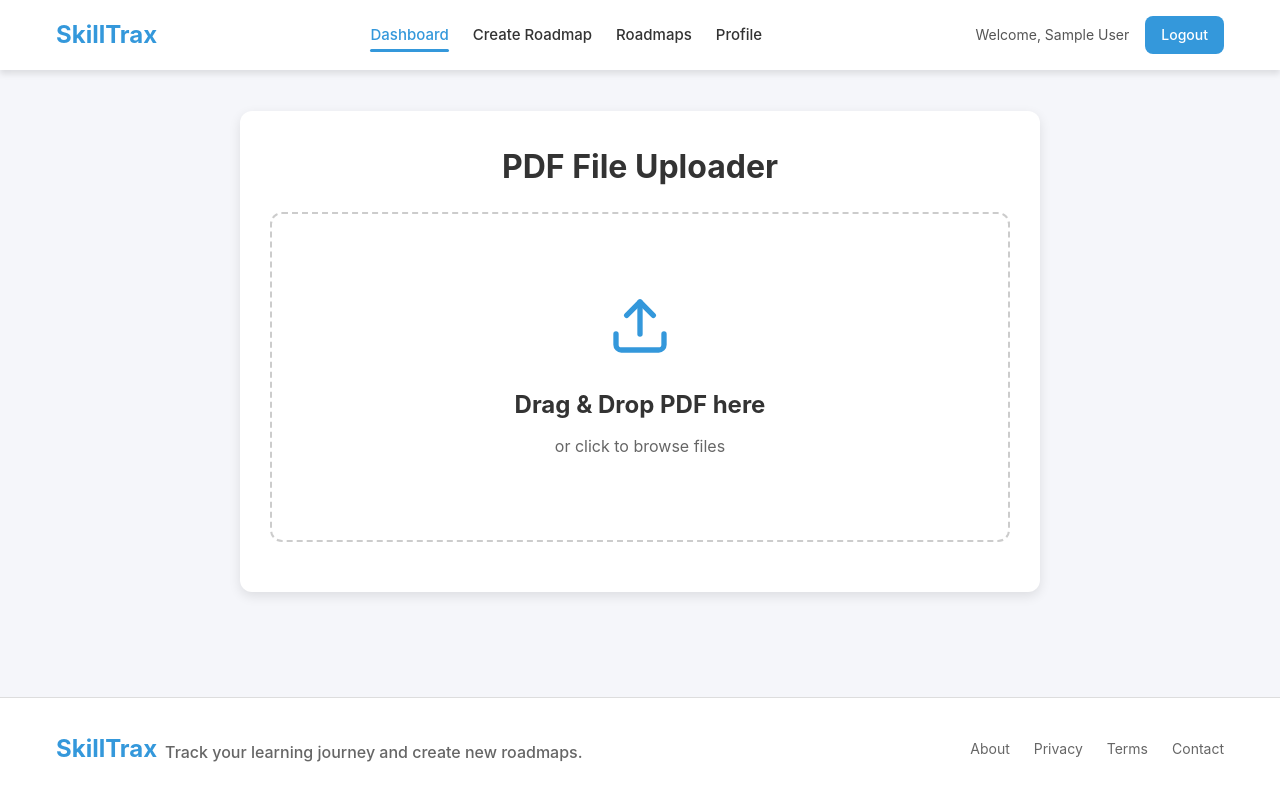
After one commit to AdvaitMhalungekar/SkillTraxx, a Flask app: page /syllabus in a window 1280 px wide. The commit adds this page. Run offline with Flask 3, Linux system fonts and the light colour scheme; the visitor is signed in with stand-in values (Sample User, id 1); tables that the repository leaves empty hold one stand-in row (values such as "Sample post"); some libraries are stand-ins or nearby versions.

Commit message:
Added syllabus  feature

```diff
--- a/app.py
+++ b/app.py
@@ -407,7 +407,20 @@ def clear_session():
     session.clear()
     flash("Session cleared. Please log in again.")
     return redirect(url_for('login'))
+#syllabus route
+@app.route('/syllabus')
+def syllabus():
+    if 'user_id' not in session:
+        flash("You must log in first!")
+        return redirect(url_for('login'))
 
+    user = User.query.get(session['user_id'])
+    if not user:
+        session.pop('user_id', None)
+        flash("User not found, please log in again.")
+        return redirect(url_for('login'))
+
+    return render_template('syllabus.html', user=user)
 # Run App
 if __name__ == '__main__':
     app.run(debug=True, threaded=True)
--- a/templates/dashboard.html
+++ b/templates/dashboard.html
@@ -160,7 +160,7 @@
         });
 
         document.getElementById('upload-syllabus-btn').addEventListener('click', function () {
-            alert('Opening Upload Syllabus Modal...');
+            window.location.href = "{{ url_for('syllabus') }}";
         });
 
         // Roadmap card interactivity - updated to redirect instead of alert
--- /dev/null
+++ b/templates/syllabus.html
@@ -0,0 +1,286 @@
+<!DOCTYPE html>
+<html lang="en">
+
+<head>
+    <meta charset="UTF-8">
+    <meta name="viewport" content="width=device-width, initial-scale=1.0">
+    <title>SkillTrax - Dashboard</title>
+    <link rel="stylesheet" href="{{ url_for('static', filename='styles.css') }}">
+    <link href="https://fonts.googleapis.com/icon?family=Material+Icons" rel="stylesheet">
+    <style>
+        /* PDF Uploader CSS */
+        body {
+            display: flex;
+            flex-direction: column;
+            min-height: 100vh;
+            margin: 0;
+        }
+
+        .main-container {
+            display: flex;
+            justify-content: center;
+            align-items: center;
+            flex: 1;
+            width: 100%;
+            padding: 0;
+            margin: 0;
+        }
+
+        .card {
+            background-color: #ffffff;
+            padding: 30px;
+            border-radius: 12px;
+            box-shadow: 0 4px 12px rgba(0, 0, 0, 0.1);
+            width: 90%;
+            max-width: 800px;
+            text-align: center;
+            margin: 0 auto;
+        }
+
+        .drop-zone {
+            border: 2px dashed #cccccc;
+            padding: 80px 40px;
+            border-radius: 12px;
+            cursor: pointer;
+            transition: background-color 0.3s ease;
+            margin: 20px 0;
+        }
+
+        .drop-zone.drag-over {
+            background-color: #f4f4f4;
+        }
+
+        .drop-zone-icon svg {
+            margin-bottom: 20px;
+            color: rgb(52,152,219);
+            width: 64px;
+            height: 64px;
+        }
+
+        .drop-zone-text {
+            font-size: 24px;
+            font-weight: bold;
+            margin-bottom: 10px;
+        }
+
+        .drop-zone-subtext {
+            font-size: 16px;
+            color: #666;
+        }
+
+        .file-info {
+            margin-top: 20px;
+            display: none;
+        }
+
+        .file-info.active {
+            display: block;
+        }
+
+        .file-name, .file-size {
+            margin-top: 10px;
+            font-size: 16px;
+        }
+
+        .error-message, .success-message {
+            display: none;
+            margin-top: 20px;
+            padding: 15px;
+            border-radius: 8px;
+            width: 100%;
+        }
+
+        .error-message.active {
+            display: block;
+            background-color: #ffe6e6;
+            color: #ff4d4d;
+        }
+
+        .success-message.active {
+            display: block;
+            background-color: #e6ffe6;
+            color: #4dff4d;
+        }
+
+
+        header, footer {
+            flex-shrink: 0;
+            width: 100%;
+        }
+
+
+        @media (max-width: 768px) {
+            .card {
+                width: 95%;
+                padding: 20px;
+            }
+
+            .drop-zone {
+                padding: 40px 20px;
+            }
+
+            .drop-zone-icon svg {
+                width: 48px;
+                height: 48px;
+            }
+
+            .drop-zone-text {
+                font-size: 20px;
+            }
+        }
+    </style>
+    <script src="https://cdnjs.cloudflare.com/ajax/libs/pdf.js/2.10.377/pdf.min.js"></script>
+</head>
+
+<body>
+    <header>
+        <nav>
+            <div class="logo">SkillTrax</div>
+            <div class="nav-links">
+                <a href="{{ url_for('dashboard') }}" class="active">Dashboard</a>
+                <a href="{{ url_for('create_roadmap')}}">Create Roadmap</a>
+                <a href="#">Roadmaps</a>
+                <a href="#">Profile</a>
+            </div>
+            <div class="user-menu">
+                <span>Welcome, {{ user.name }}</span>
+                <a href="{{ url_for('logout') }}" class="logout-btn">Logout</a>
+            </div>
+        </nav>
+    </header>
+
+    <div class="main-container">
+        <div class="card">
+            <h1>PDF File Uploader</h1>
+            <div class="upload-container">
+                <div id="drop-zone" class="drop-zone">
+                    <div class="drop-zone-icon">
+                        <svg xmlns="http://www.w3.org/2000/svg" width="48" height="48" viewBox="0 0 24 24" fill="none" stroke="currentColor" stroke-width="2" stroke-linecap="round" stroke-linejoin="round">
+                            <path d="M21 15v4a2 2 0 0 1-2 2H5a2 2 0 0 1-2-2v-4"></path>
+                            <polyline points="17 8 12 3 7 8"></polyline>
+                            <line x1="12" y1="3" x2="12" y2="15"></line>
+                        </svg>
+                    </div>
+                    <div class="drop-zone-text">Drag & Drop PDF here</div>
+                    <div class="drop-zone-subtext">or click to browse files</div>
+                    <input type="file" id="pdf-upload" class="file-input" accept=".pdf" style="display: none;" />
+                </div>
+                <div id="error-message" class="error-message">Please select a valid PDF file.</div>
+                <div id="success-message" class="success-message">PDF file selected successfully!</div>
+                <div id="file-info" class="file-info">
+                    <div id="file-name" class="file-name"></div>
+                    <div id="file-size" class="file-size"></div>
+                </div>
+            </div>
+        </div>
+    </div>
+
+    <footer>
+        <div class="footer-container">
+            <div class="footer-left">
+                <div class="logo">SkillTrax</div>
+                <p>Track your learning journey and create new roadmaps.</p>
+            </div>
+            <div class="footer-right">
+                <a href="#">About</a>
+                <a href="#">Privacy</a>
+                <a href="#">Terms</a>
+                <a href="#">Contact</a>
+            </div>
+        </div>
+    </footer>
+
+    <script>
+        // Add JavaScript for the file uploader functionality
+        document.addEventListener('DOMContentLoaded', function() {
+            const dropZone = document.getElementById('drop-zone');
+            const fileInput = document.getElementById('pdf-upload');
+            const errorMessage = document.getElementById('error-message');
+            const successMessage = document.getElementById('success-message');
+            const fileInfo = document.getElementById('file-info');
+            const fileName = document.getElementById('file-name');
+            const fileSize = document.getElementById('file-size');
+
+            // Click on drop zone to trigger file input
+            dropZone.addEventListener('click', function() {
+                fileInput.click();
+            });
+
+            // Handle file selection
+            fileInput.addEventListener('change', function(e) {
+                handleFiles(e.target.files);
+            });
+
+            // Handle drag and drop events
+            dropZone.addEventListener('dragover', function(e) {
+                e.preventDefault();
+                dropZone.classList.add('drag-over');
+            });
+
+            dropZone.addEventListener('dragleave', function() {
+                dropZone.classList.remove('drag-over');
+            });
+
+            dropZone.addEventListener('drop', function(e) {
+                e.preventDefault();
+                dropZone.classList.remove('drag-over');
+                handleFiles(e.dataTransfer.files);
+            });
+
+            function handleFiles(files) {
+                resetMessages();
+
+                if (files.length === 0) return;
+
+                const file = files[0];
+
+                if (file.type !== 'application/pdf') {
+                    errorMessage.classList.add('active');
+                    return;
+                }
+
+                // Display file info
+                fileName.textContent = 'File: ' + file.name;
+                fileSize.textContent = 'Size: ' + formatFileSize(file.size);
+                fileInfo.classList.add('active');
+                successMessage.classList.add('active');
+
+                extractTextFromPDF(file);
+            }
+
+            function resetMessages() {
+                errorMessage.classList.remove('active');
+                successMessage.classList.remove('active');
+                fileInfo.classList.remove('active');
+            }
+
+            function formatFileSize(bytes) {
+                if (bytes < 1024) return bytes + ' bytes';
+                else if (bytes < 1048576) return (bytes / 1024).toFixed(1) + ' KB';
+                else return (bytes / 1048576).toFixed(1) + ' MB';
+            }
+
+            async function extractTextFromPDF(file) {
+                const fileReader = new FileReader();
+                fileReader.onload = async function() {
+                    const typedArray = new Uint8Array(this.result);
+                    const pdf = await pdfjsLib.getDocument(typedArray).promise;
+                    let text = '';
+
+                    for (let i = 1; i <= pdf.numPages; i++) {
+                        const page = await pdf.getPage(i);
+                        const textContent = await page.getTextContent();
+                        textContent.items.forEach(item => {
+                            text += item.str + ' ';
+                        });
+                    }
+
+                    console.log(text);
+                };
+                fileReader.readAsArrayBuffer(file);
+            }
+        });
+    </script>
+</body>
+
+</html>
```
